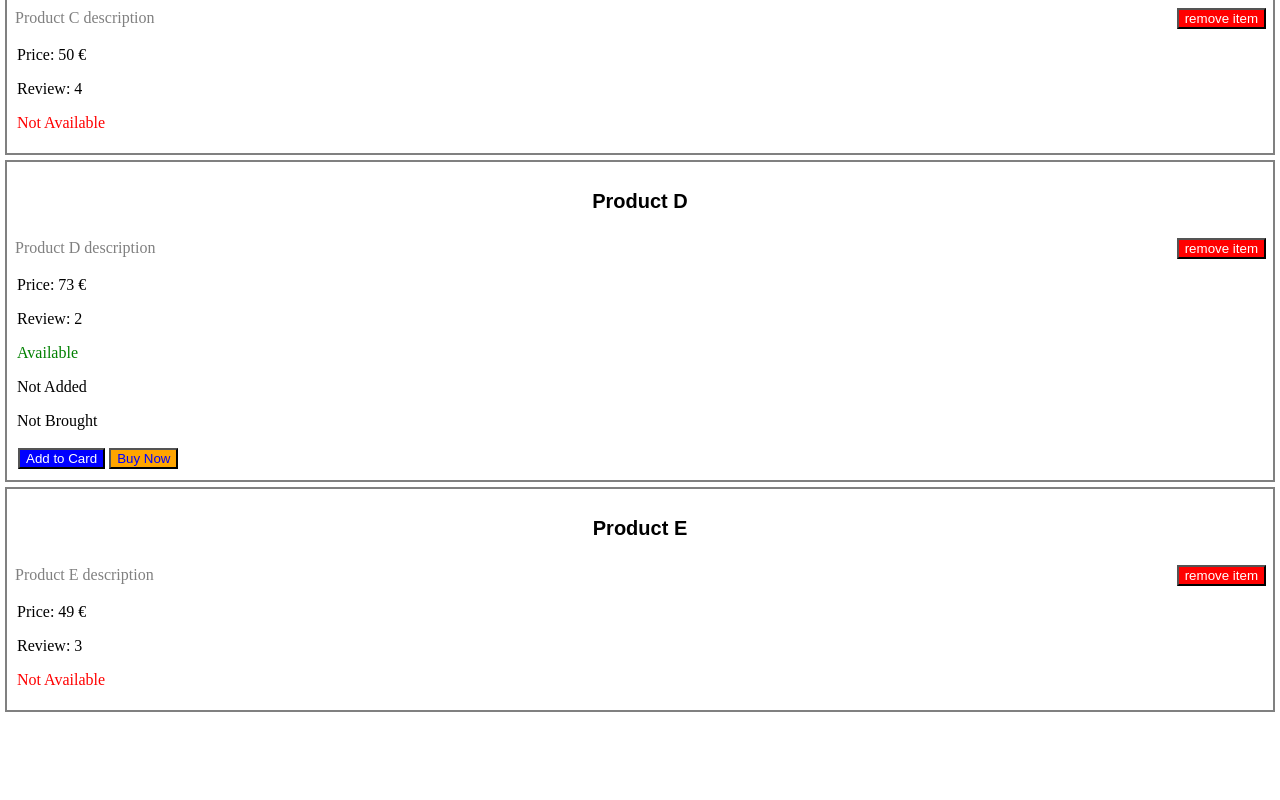
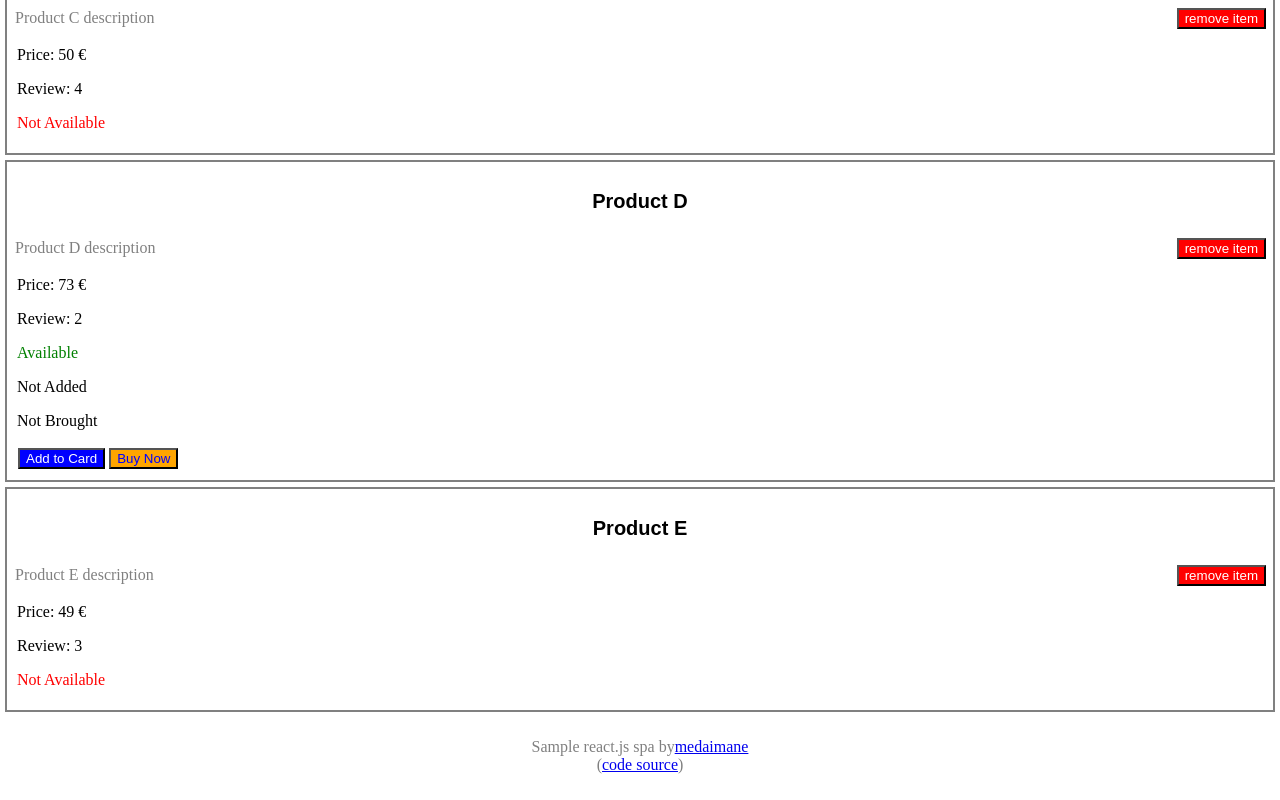
Before and after one commit to medaimane/react.js-crash-course, a React (Create React App) app: page / in a window 1280 px wide. Shown: the part 1049-1849 px from the top of the page. Before the commit the page ends 1766 px from the top, so only its background shows below. Built offline with nearby package versions, Linux system fonts and the light colour scheme.

Commit message:
fix: add rel="noopener noreferrer" to ancher tags

```diff
--- a/package.json
+++ b/package.json
@@ -5,6 +5,7 @@
   "dependencies": {
     "react": "^16.8.6",
     "react-dom": "^16.8.6",
+    "react-router-dom": "^5.0.0",
     "react-scripts": "2.1.8",
     "uuid": "^3.3.2"
   },
--- a/src/components/app/App.js
+++ b/src/components/app/App.js
@@ -4,6 +4,7 @@ import Header from "../layouts/Header";
 import './App.css';
 import AddProduct from "../product-item/AddProduct";
 import uuid from 'uuid';
+import Footer from "../layouts/Footer";
 
 class App extends Component {
     state = {
@@ -131,6 +132,7 @@ class App extends Component {
                         removeProduct={this.removeProduct}
                     />
                 </Fragment>
+                <Footer />
             </Fragment>
         );
     }
--- a/src/components/layouts/Footer.js
+++ b/src/components/layouts/Footer.js
@@ -0,0 +1,31 @@
+import React from 'react';
+
+function Footer() {
+    return (
+        <footer style={style.footer}>
+            <div className="content has-text-centered">
+                <p style={{marginBottom: '0'}}>Sample react.js spa by
+                    <a href="https://medaimane.github.io"
+                       target="_blank"
+                       rel="noopener noreferrer">medaimane</a>
+                </p>
+                <p style={{marginTop: '0'}}>
+                    (<a href="https://github.com/medaimane/angular7-crash-course/"
+                        target="_blank"
+                        rel="noopener noreferrer">code source</a>)
+                </p>
+            </div>
+        </footer>
+    );
+}
+
+const style = {
+    footer: {
+        margin: '5px',
+        padding: '5px',
+        textAlign: 'center',
+        color: 'gray'
+    }
+};
+
+export default Footer;
```
Also changed, not shown: src/components/Pages/About.js (+12 -0 lines), src/components/Pages/Contact.js (+11 -0 lines), 1 other file (tests, documents, lock files or other folders).
